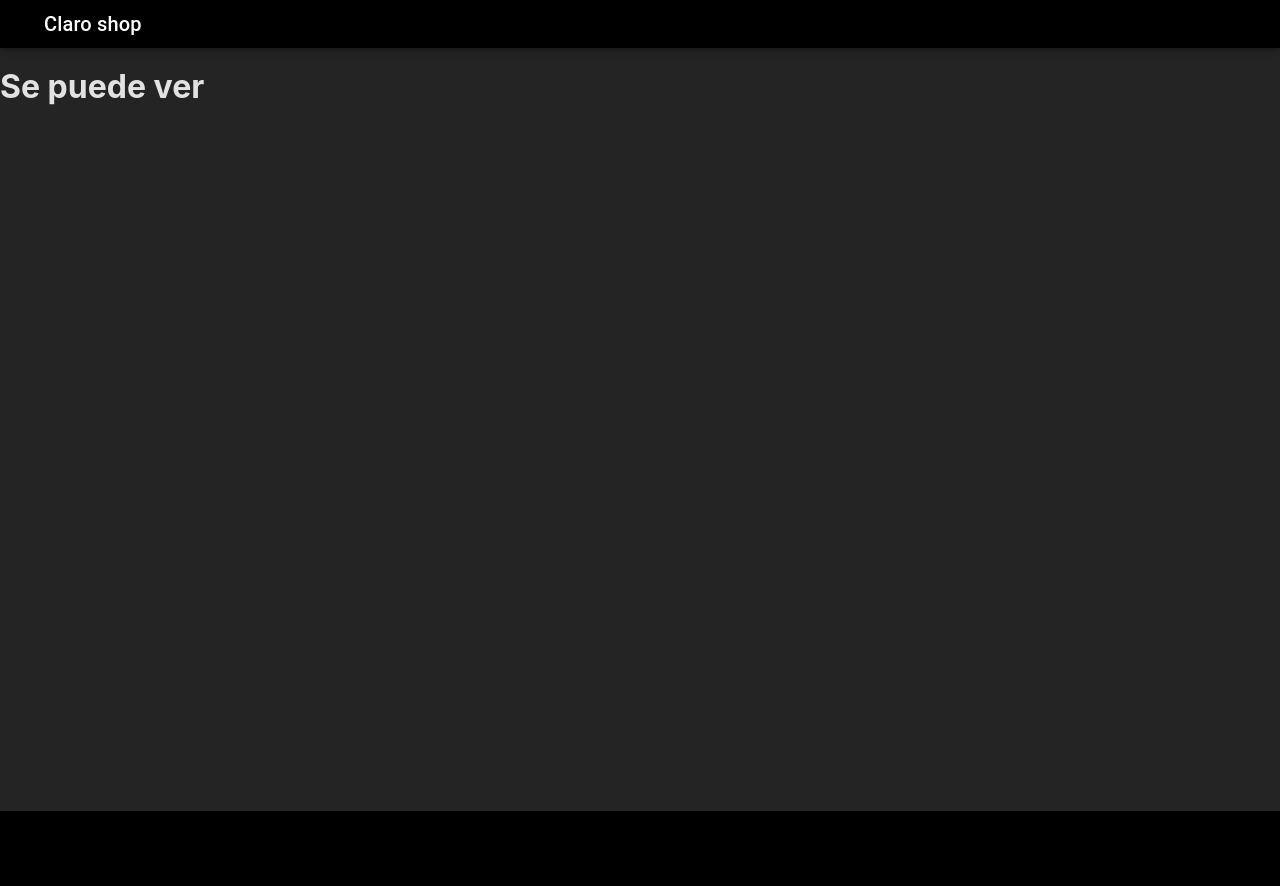
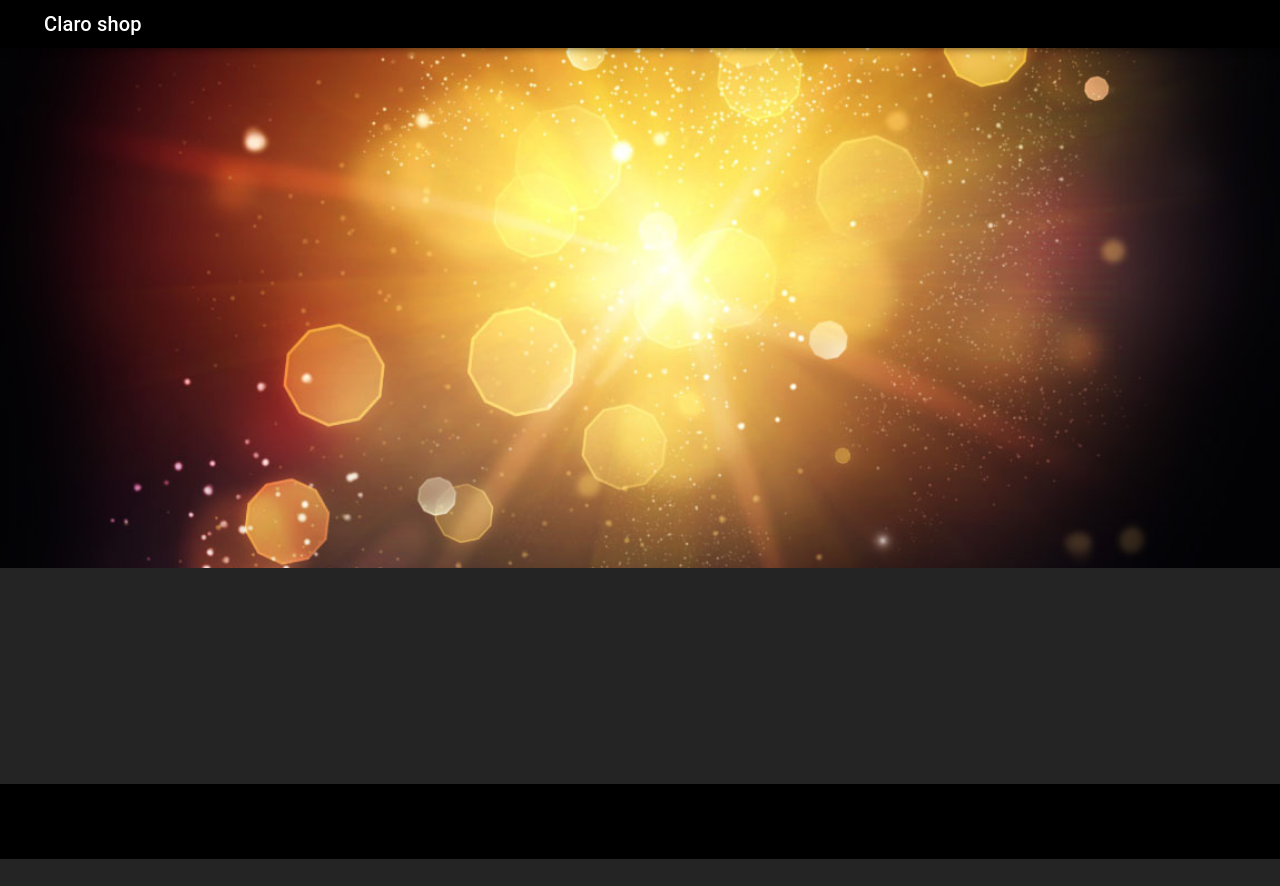
Before and after one commit to ZavalaGT/claro-test, a React (Vite) app: page / in a window 1280 px wide. After the commit the page ends 859 px from the top, so only its background shows below. Built offline with nearby package versions, Linux system fonts and the light colour scheme.

Commit message:
Add MainSection Background

```diff
--- a/src/App.jsx
+++ b/src/App.jsx
@@ -1,10 +1,11 @@
 import Layout from './layout/Layout';
+import HomePage from './pages/Home';
 
 export default function App() {
   return (
     <>
     <Layout>
-      <h1>Se puede ver</h1>
+      <HomePage />
     </Layout>
 
     </>
--- a/src/index.css
+++ b/src/index.css
@@ -19,9 +19,16 @@ Body {
   margin: 0 !important;
 }
 
-
 .footer {
   background-color: black;
   min-height: 75px;
   width: 100%;
 }
+
+.main-background {
+  background-image: url('assets/img/background.jpg');
+  background-repeat: no-repeat;
+  background-position: center;
+  background-size: cover;
+  min-height: 65vh;
+}
--- a/src/layout/Layout.jsx
+++ b/src/layout/Layout.jsx
@@ -8,7 +8,7 @@ const Layout = (props) => {
         <>
             <Header></Header>
             <main>
-                    <Box minHeight={'92vh'} sx={{ marginTop:'75px'}}>
+                    <Box minHeight={'92vh'} sx={{ marginTop:'48px'}}>
                         {
                             props.children
                         }
--- a/src/pages/Home/MainSection/index.jsx
+++ b/src/pages/Home/MainSection/index.jsx
@@ -1,7 +1,11 @@
+import { Box } from "@mui/material";
 
 const MainSection = () => {
     return (
         <>
+        <Box className="main-background">
+
+        </Box>
         </>
     )
 }
--- /dev/null
+++ b/src/pages/Home/index.jsx
@@ -0,0 +1,11 @@
+import MainSection from "./MainSection"
+
+const HomePage = () => {
+    return (
+        <>
+            <MainSection />
+        </>
+    )
+}
+
+export default HomePage;
```
